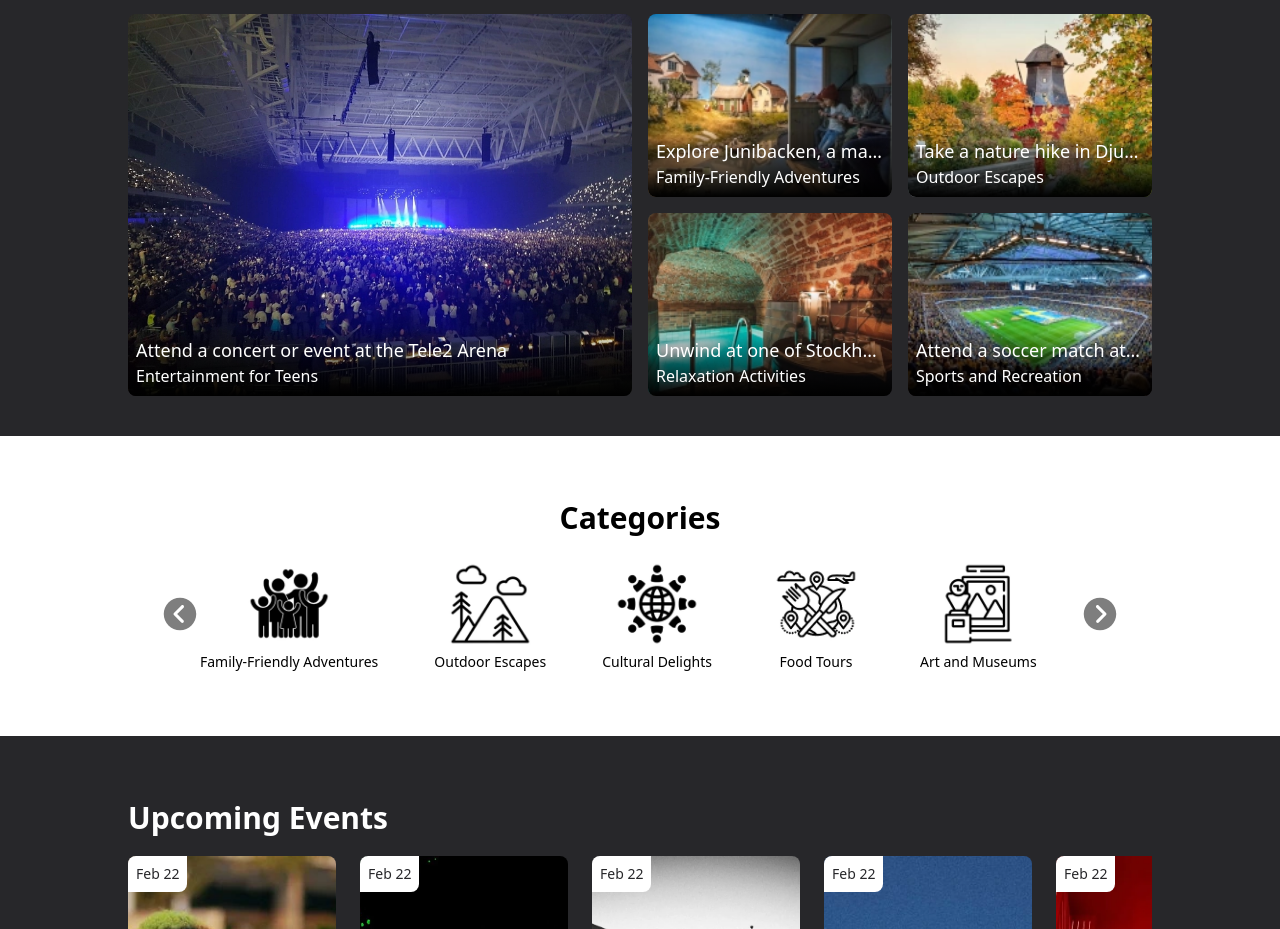
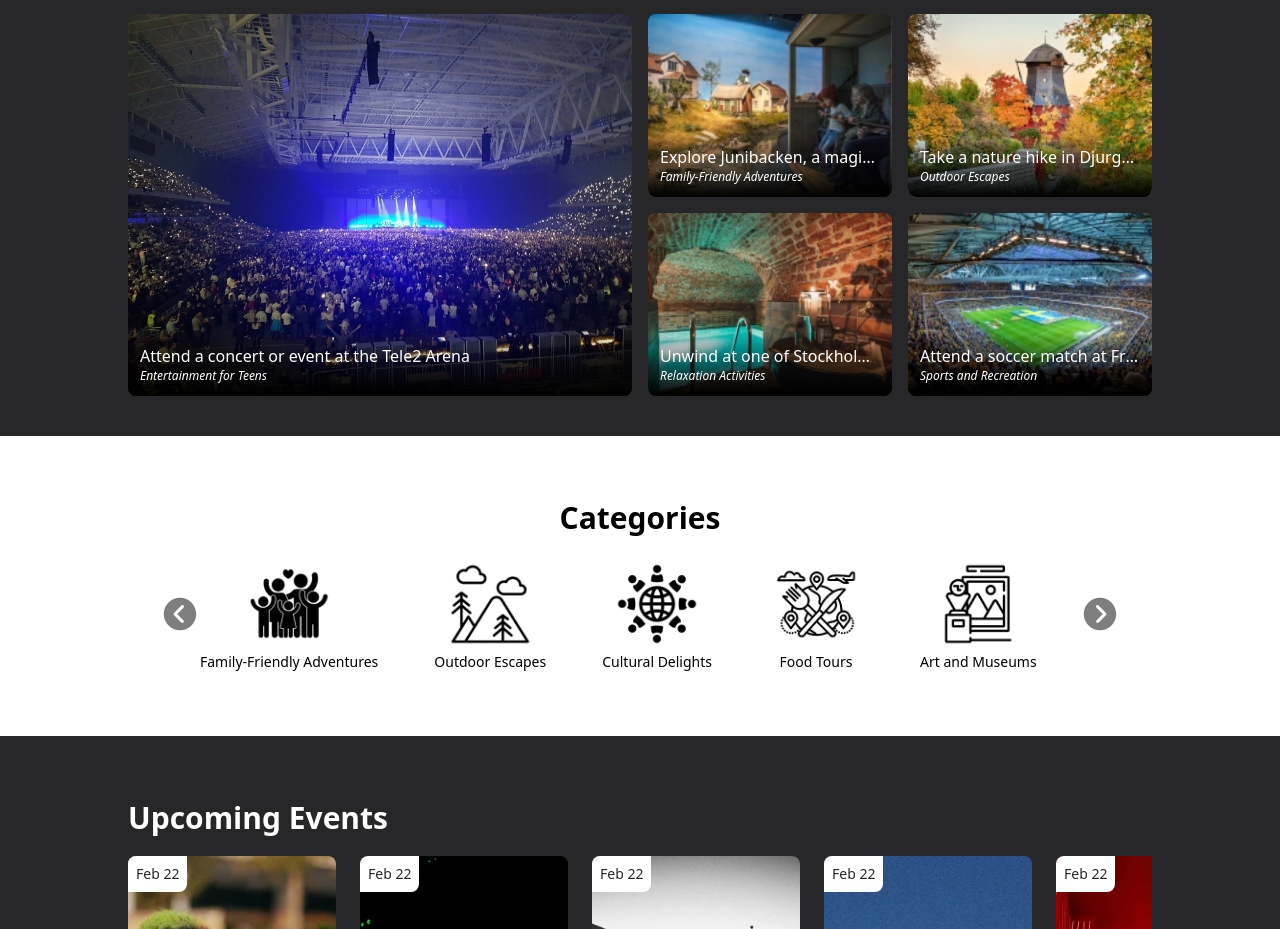
Before and after one commit to whobrowsesthewebg7/active-unity, a React (Vite) app: page / in a window 1280 px wide. Shown: the part 840-1769 px from the top of the page. Built offline with nearby package versions, Linux system fonts and the light colour scheme.

Commit message:
adjusting fonts for activities

```diff
--- a/src/components/FeaturedActivities/Activity.module.css
+++ b/src/components/FeaturedActivities/Activity.module.css
@@ -11,17 +11,17 @@
 }
 
 .activity__mask {
-  @apply absolute w-full h-auto bottom-0 left-0 flex flex-col text-white p-2 bg-gradient-to-b from-transparent to-black;
+  @apply absolute w-full h-auto bottom-0 left-0 flex flex-col text-white p-3 bg-gradient-to-b from-transparent to-black;
 }
 
 /* activity__title */
 /* activity__category */
-.activity__title {
+/* .activity__title {
   @apply text-lg;
-}
+} */
 
 .activity__category {
-  @apply text-base;
+  @apply text-xs italic
 }
 
 .activity__title,
@@ -29,7 +29,7 @@
   @apply whitespace-nowrap overflow-hidden text-ellipsis;
 }
 
-.activity:hover .activity__title,
+/* .activity:hover .activity__title,
 .activity:hover .activity__category {
   @apply underline;
-}
+} */
```
